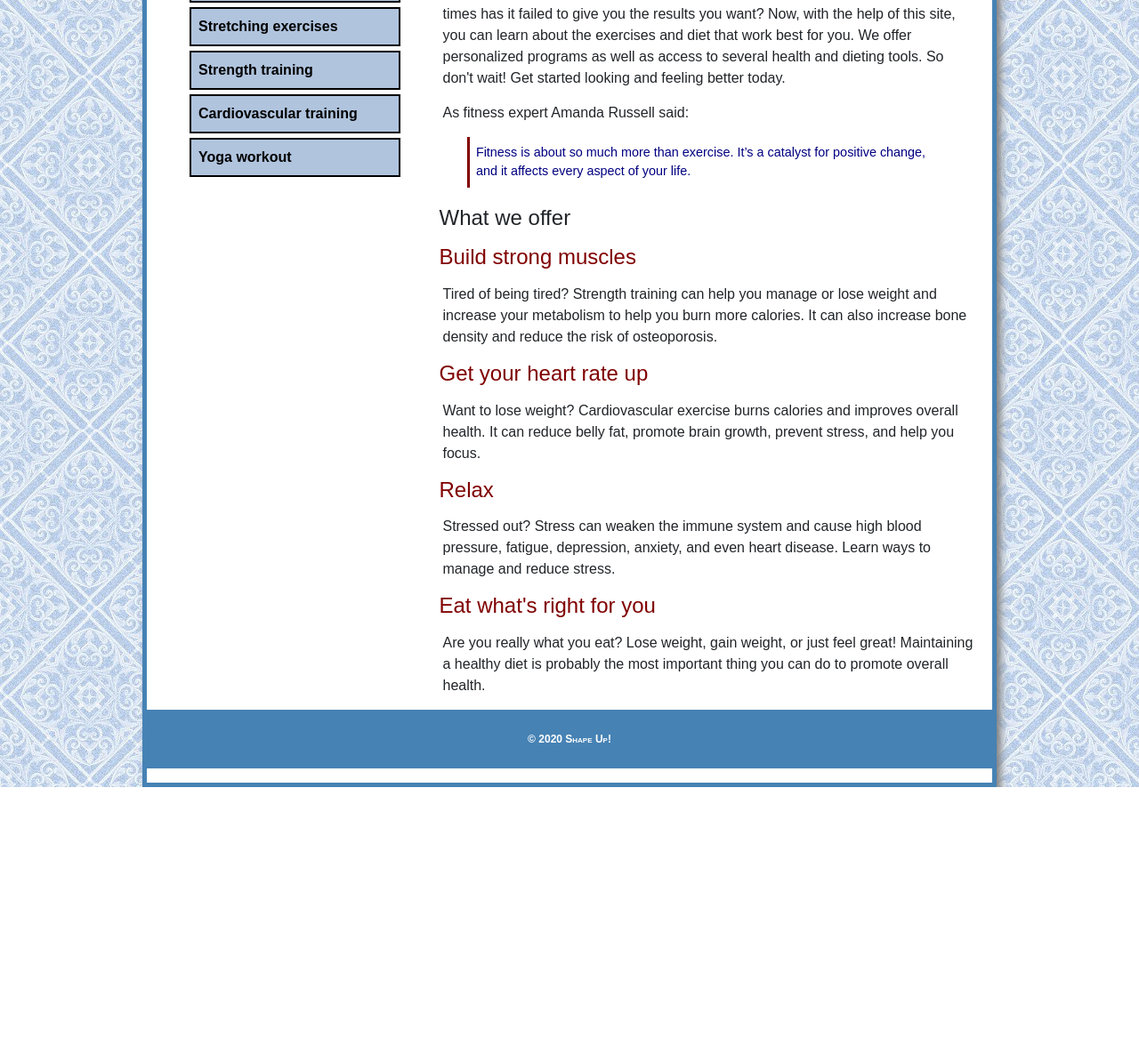
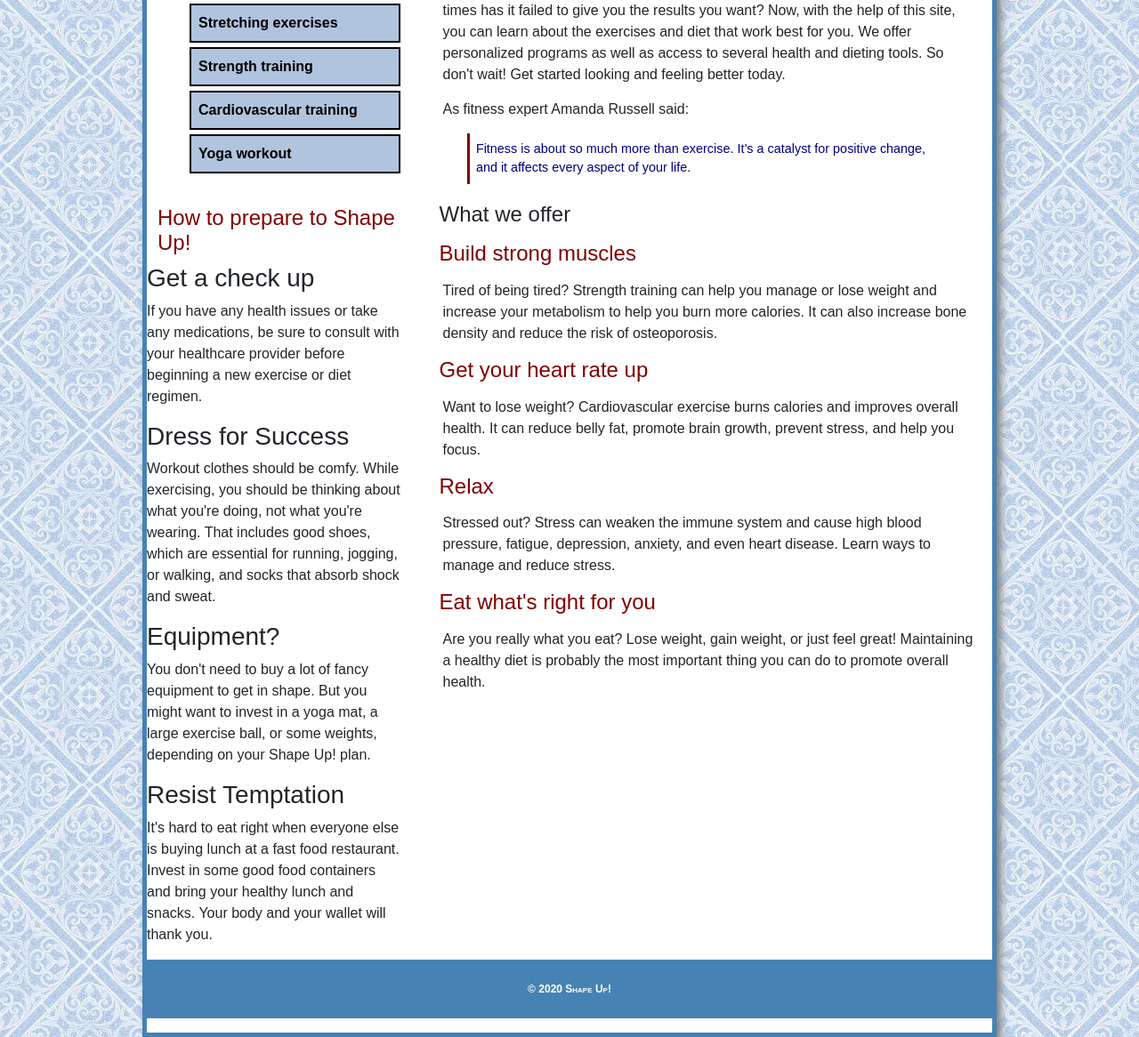
Before and after one commit to amandawisbeck/shapeup, a plain HTML site: page index.html in a window 1280 px wide. Shown: the part 313-1479 px from the top of the page at 89% size. Before the commit the page ends 1198 px from the top, so only its background shows below. Drawn offline with nearby package versions, Linux system fonts and the light colour scheme.

Commit message:
Add files via upload

```diff
--- a/index.html
+++ b/index.html
@@ -47,7 +47,7 @@
 		<h3>Find the best fit for you</h3>
 	</header>
 
-	<!-- Horizontal Navigation Menu
+	<!-- Horizontal Navigation Menu -->
 	<nav id="mobilemenu"></nav>
 	<nav id="nav_menu">
 		<ul>
@@ -59,8 +59,8 @@
 		</ul>
 
 	</nav>
--->
-	<nav class="navbar navbar-expand-md bg-dark navbar-dark" id="Navbar">
+
+	<!-- Boostrap bar	<nav class="navbar navbar-expand-md bg-dark navbar-dark" id="Navbar">
 
 		<button class="navbar-toggler" type="button" data-toggle="collapse" data-target="#collapsibleNavbar">
 		  <span class="navbar-toggler-icon"></span>
@@ -85,8 +85,23 @@
 		  </ul>
 		</div>
 	  </nav>
+	  -->
 
 	<main>
+		<aside class="sidebar" id="firstcol">
+			<nav id="nav_list">
+			<h2>Additional resources</h2>
+
+			<ul>
+				<li><a href="https://www.cdc.gov/physicalactivity/basics/pa-health/index.htm" target="_blank">Physical activity and health</a></li>
+				<li><a href="https://www.webmd.com/fitness-exercise/ss/slideshow-stretches-to-get-loose" target="_blank">Stretching exercises</a></li>
+				<li><a href="https://www.webmd.com/fitness-exercise/ss/slideshow-start-strength-training" target="_blank">Strength training</a></li>
+				<li><a href="https://www.healthline.com/health/fitness-exercise/cardio-exercises-list" target="_blank">Cardiovascular training</a></li>
+				<li><a href="https://www.verywellfit.com/simple-yoga-exercises-3567193" target="_blank">Yoga workout</a></li>
+			</ul>
+			</nav>
+		</aside>
+
 		<section class="homesection">
 			<h1>Get ready to Shape Up!</h1>
 
@@ -109,20 +124,24 @@
 			<p>Are you really what you eat? Lose weight, gain weight, or just feel great! Maintaining a healthy diet is probably the most important thing you can do to promote overall health.</p>
 		</section>
 
+		<aside class="sidebar" id="thirdcol">
 
-		<aside class="sidebar">
-			<nav id="nav_list">
-			<h2>Additional resources</h2>
+		<h2>How to prepare to Shape Up!</h2>
 
-			<ul>
-				<li><a href="https://www.cdc.gov/physicalactivity/basics/pa-health/index.htm" target="_blank">Physical activity and health</a></li>
-				<li><a href="https://www.webmd.com/fitness-exercise/ss/slideshow-stretches-to-get-loose" target="_blank">Stretching exercises</a></li>
-				<li><a href="https://www.webmd.com/fitness-exercise/ss/slideshow-start-strength-training" target="_blank">Strength training</a></li>
-				<li><a href="https://www.healthline.com/health/fitness-exercise/cardio-exercises-list" target="_blank">Cardiovascular training</a></li>
-				<li><a href="https://www.verywellfit.com/simple-yoga-exercises-3567193" target="_blank">Yoga workout</a></li>
-			</ul>
-			</nav>
+		<h3>Get a check up</h3>
+
+		<p>If you have any health issues or take any medications, be sure to consult with your healthcare provider before beginning a new exercise or diet regimen.</p>
+
+		<h3>Dress for Success</h3>
+		<p>Workout clothes should be comfy. While exercising, you should be thinking about what you're doing, not what you're wearing. That includes good shoes, which are essential for running, jogging, or walking, and socks that absorb shock and sweat.</p>
+
+		<h3>Equipment?</h3>
+		<p>You don't need to buy a lot of fancy equipment to get in shape. But you might want to invest in a yoga mat, a large exercise ball, or some weights, depending on your Shape Up! plan.</p>
+
+		<h3>Resist Temptation</h3>
+		<p>It's hard to eat right when everyone else is buying lunch at a fast food restaurant. Invest in some good food containers and bring your healthy lunch and snacks. Your body and your wallet will thank you.</p>
 		</aside>
+
 
 
 	</main>
```
